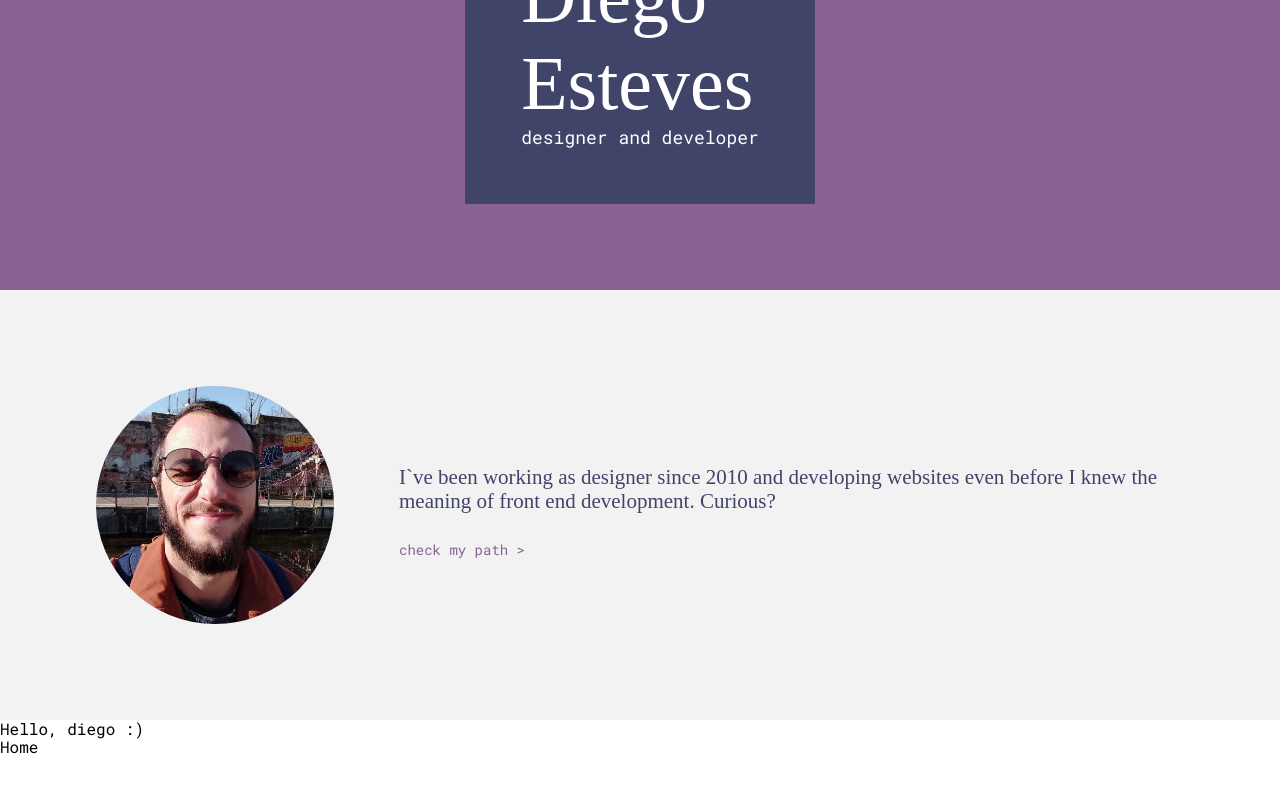
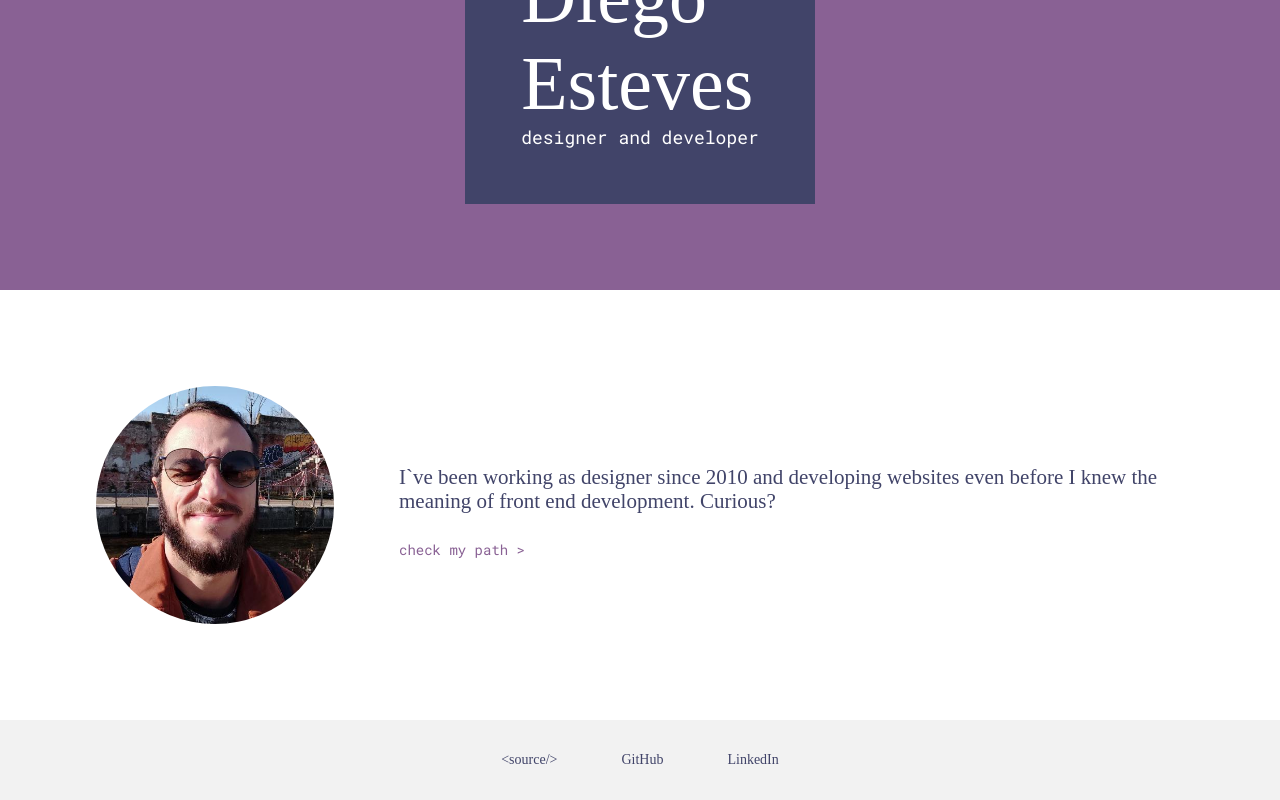
Before and after one commit to diegofelipece/nxt-diego-esteves, a Next.js app: page / in a window 1280 px wide. Shown: the part 510-1310 px from the top of the page. Before the commit the page ends 1267 px from the top, so only its background shows below. Built offline with nearby package versions, Linux system fonts and the light colour scheme.

Commit message:
feat: create footer

```diff
--- /dev/null
+++ b/components/Footer.tsx
@@ -0,0 +1,13 @@
+import styles from '../styles/components/Footer.module.scss';
+
+const Footer = () => (
+  <footer className={styles.footer}>
+    <ul className={styles.footer__list}>
+      <li className={styles.footer__list__item}><a href="#">{'<source/>'}</a></li>
+      <li className={styles.footer__list__item}><a href="#">GitHub</a></li>
+      <li className={styles.footer__list__item}><a href="#">LinkedIn</a></li>
+    </ul>
+  </footer>
+)
+
+export default Footer;
--- a/pages/index.tsx
+++ b/pages/index.tsx
@@ -2,13 +2,10 @@ import type { NextPage } from 'next'
 import Head from 'next/head'
 import AboutMe from '../components/AboutMe';
 import BigBanner from '../components/BigBanner';
+import Footer from '../components/Footer';
 import styles from '../styles/pages/Home.module.scss'
 
-export interface HomeData {
-  name: string;
-}
-
-const Home: NextPage<HomeData> = ({ name }) => {
+const Home: NextPage = () => {
   return (
     <div className={styles.container}>
       <Head>
@@ -18,20 +15,10 @@ const Home: NextPage<HomeData> = ({ name }) => {
       <main>
         <BigBanner />
         <AboutMe />
-        Hello, {name} :)
-        <br />
-        Home
+        <Footer />
       </main>
     </div>
   )
 }
 
-export const getStaticProps: HomeData = () => {
-  return {
-    props: {
-      name: "diego"
-    }
-  }
-}
-
 export default Home
--- a/styles/components/AboutMe.module.scss
+++ b/styles/components/AboutMe.module.scss
@@ -1,7 +1,7 @@
 @import '../_variables.scss';
 
 .about_me {
-  background-color: #f2f2f2;
+  background-color: $white-color;
   padding: 6rem;
   display: flex;
   flex-flow: row;
--- /dev/null
+++ b/styles/components/Footer.module.scss
@@ -0,0 +1,22 @@
+@import '../_variables.scss';
+
+.footer {
+  background: #f2f2f2;
+  font-family: $caslon;
+  color: $secondary-color;
+  font-size: 14px;
+
+  &__list {
+    list-style: none;
+    margin: 0;
+    padding: 2rem 0;
+    display: flex;
+    justify-content: center;
+    align-items: center;
+    column-gap: 4rem;
+
+    &__item {
+      display: inline;
+    }
+  }
+}
```
